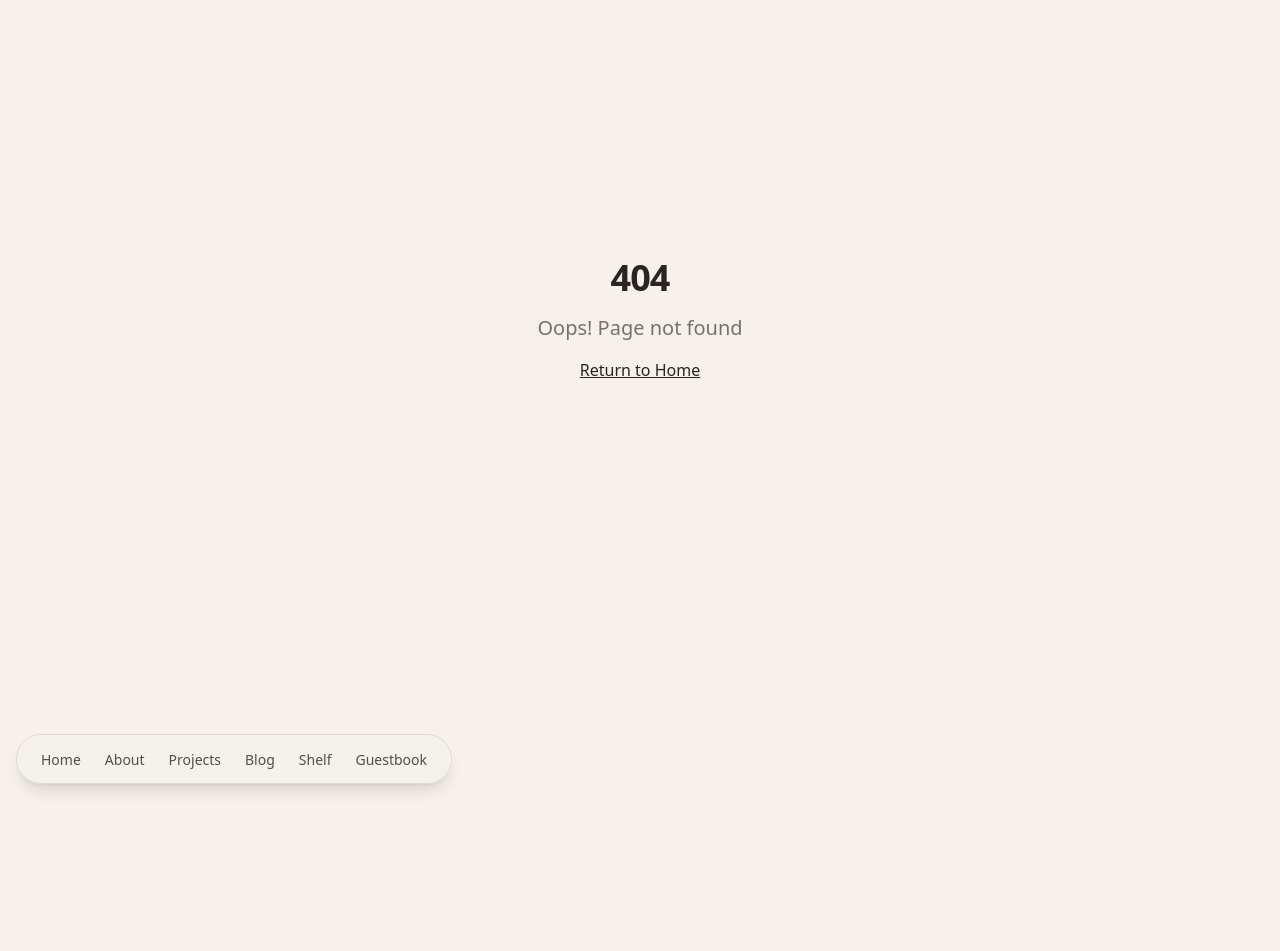
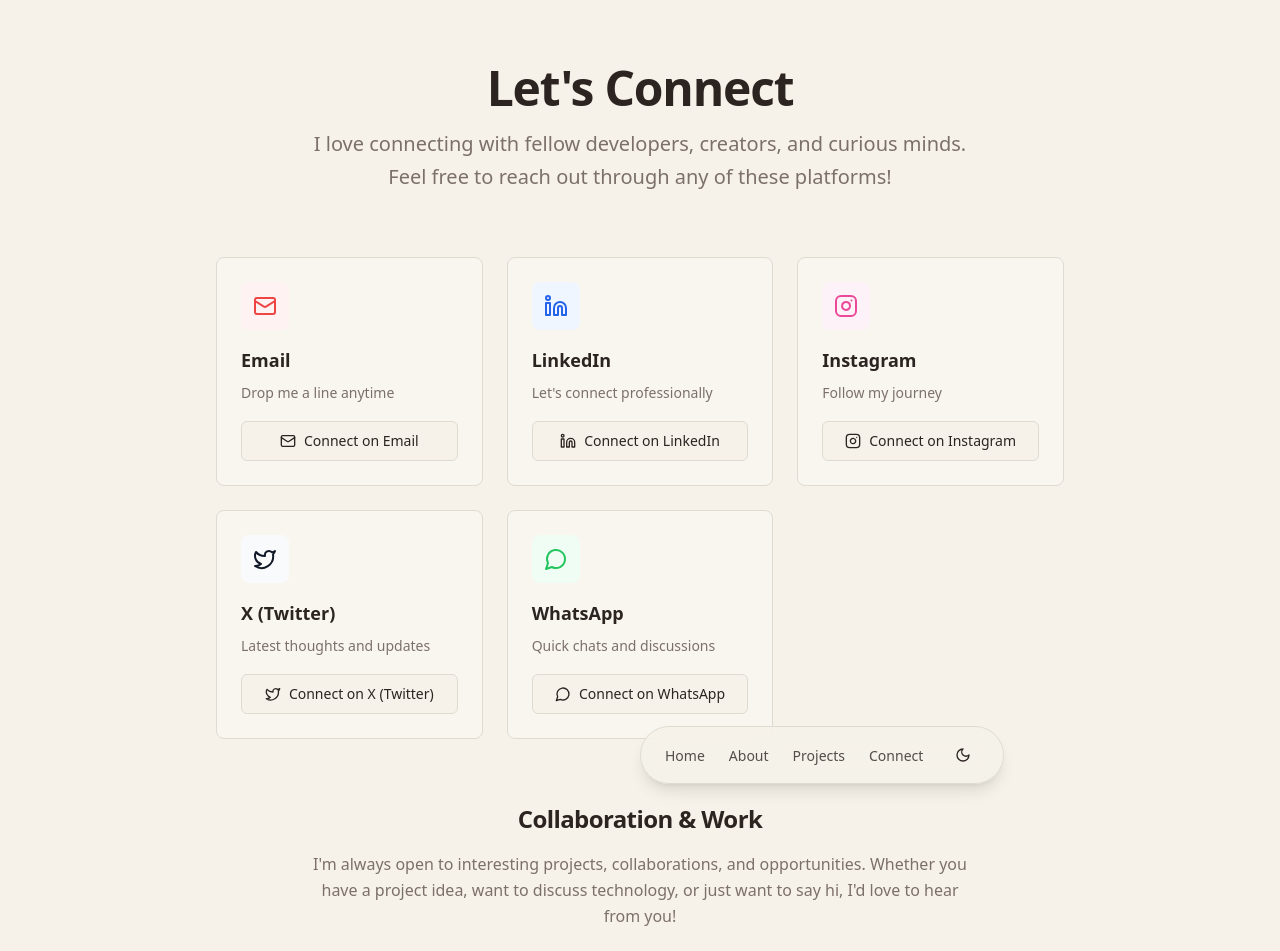
Before and after one commit to YuvrajZende/yuvrajzende.github.io, a React (Vite) app: page /connect in a window 1280 px wide. Before the commit this address had no page. Shown: the top 951 px of the page. Before the commit the page ends 800 px from the top, so only its background shows below. Built offline with nearby package versions, Linux system fonts and the light colour scheme.

Commit message:
Refactor floating navigation bar
Align the navigation bar to the center, include home, about, project, and connect links, and add light/dark mode functionality.

```diff
--- a/src/App.tsx
+++ b/src/App.tsx
@@ -3,18 +3,18 @@ import { Toaster as Sonner } from "@/components/ui/sonner";
 import { TooltipProvider } from "@/components/ui/tooltip";
 import { QueryClient, QueryClientProvider } from "@tanstack/react-query";
 import { BrowserRouter, Routes, Route } from "react-router-dom";
+import { ThemeProvider } from "next-themes";
 import Index from "./pages/Index";
 import About from "./pages/About";
 import Projects from "./pages/Projects";
-import Blog from "./pages/Blog";
-import Shelf from "./pages/Shelf";
-import Guestbook from "./pages/Guestbook";
+import Connect from "./pages/Connect";
 import NotFound from "./pages/NotFound";
 
 const queryClient = new QueryClient();
 
 const App = () => (
   <QueryClientProvider client={queryClient}>
+    <ThemeProvider attribute="class" defaultTheme="system" enableSystem>
       <TooltipProvider>
         <Toaster />
         <Sonner />
@@ -23,14 +23,13 @@ const App = () => (
             <Route path="/" element={<Index />} />
             <Route path="/about" element={<About />} />
             <Route path="/projects" element={<Projects />} />
-          <Route path="/blog" element={<Blog />} />
-          <Route path="/shelf" element={<Shelf />} />
-          <Route path="/guestbook" element={<Guestbook />} />
+            <Route path="/connect" element={<Connect />} />
             {/* ADD ALL CUSTOM ROUTES ABOVE THE CATCH-ALL "*" ROUTE */}
             <Route path="*" element={<NotFound />} />
           </Routes>
         </BrowserRouter>
       </TooltipProvider>
+    </ThemeProvider>
   </QueryClientProvider>
 );
 
--- a/src/components/FloatingNavigation.tsx
+++ b/src/components/FloatingNavigation.tsx
@@ -1,24 +1,29 @@
 import { useState } from 'react'
 import { motion } from 'framer-motion'
 import { Link } from 'react-router-dom'
+import { Sun, Moon } from 'lucide-react'
+import { useTheme } from 'next-themes'
 
 const FloatingNavigation = () => {
   const [isVisible, setIsVisible] = useState(true)
+  const { theme, setTheme } = useTheme()
 
   const navItems = [
     { name: "Home", href: "/" },
     { name: "About", href: "/about" },
     { name: "Projects", href: "/projects" },
-    { name: "Blog", href: "/blog" },
-    { name: "Shelf", href: "/shelf" },
-    { name: "Guestbook", href: "/guestbook" },
+    { name: "Connect", href: "/connect" },
   ]
+
+  const toggleTheme = () => {
+    setTheme(theme === 'dark' ? 'light' : 'dark')
+  }
 
   return (
     <motion.div
       initial={{ opacity: 0, y: 50 }}
       animate={{ opacity: isVisible ? 1 : 0.7, y: 0 }}
-      className="fixed bottom-4 left-4 z-50"
+      className="fixed bottom-4 left-1/2 transform -translate-x-1/2 z-50"
     >
       <nav className="bg-background/80 backdrop-blur-md border border-border rounded-full px-6 py-3 shadow-lg">
         <div className="flex items-center space-x-6">
@@ -42,6 +47,20 @@ const FloatingNavigation = () => {
               </Link>
             </motion.div>
           ))}
+
+          <motion.button
+            onClick={toggleTheme}
+            whileHover={{ scale: 1.05 }}
+            whileTap={{ scale: 0.95 }}
+            className="p-2 rounded-full hover:bg-accent transition-colors"
+            aria-label="Toggle theme"
+          >
+            {theme === 'dark' ? (
+              <Sun className="w-4 h-4" />
+            ) : (
+              <Moon className="w-4 h-4" />
+            )}
+          </motion.button>
         </div>
       </nav>
     </motion.div>
--- /dev/null
+++ b/src/pages/Connect.tsx
@@ -0,0 +1,120 @@
+import FloatingNavigation from "@/components/FloatingNavigation";
+import { Mail, Linkedin, Instagram, Twitter, MessageCircle } from "lucide-react";
+import { Button } from "@/components/ui/button";
+
+const Connect = () => {
+  const contactMethods = [
+    {
+      name: "Email",
+      description: "Drop me a line anytime",
+      icon: Mail,
+      link: "mailto:hello@devwtf.in",
+      color: "text-red-500",
+      bgColor: "bg-red-50 dark:bg-red-900/20"
+    },
+    {
+      name: "LinkedIn",
+      description: "Let's connect professionally",
+      icon: Linkedin,
+      link: "https://linkedin.com/in/skidgod",
+      color: "text-blue-600",
+      bgColor: "bg-blue-50 dark:bg-blue-900/20"
+    },
+    {
+      name: "Instagram",
+      description: "Follow my journey",
+      icon: Instagram,
+      link: "https://instagram.com/skidgod",
+      color: "text-pink-500",
+      bgColor: "bg-pink-50 dark:bg-pink-900/20"
+    },
+    {
+      name: "X (Twitter)",
+      description: "Latest thoughts and updates",
+      icon: Twitter,
+      link: "https://x.com/skidgod",
+      color: "text-gray-900 dark:text-gray-100",
+      bgColor: "bg-gray-50 dark:bg-gray-900/20"
+    },
+    {
+      name: "WhatsApp",
+      description: "Quick chats and discussions",
+      icon: MessageCircle,
+      link: "https://wa.me/+919876543210",
+      color: "text-green-500",
+      bgColor: "bg-green-50 dark:bg-green-900/20"
+    }
+  ];
+
+  return (
+    <div className="min-h-screen bg-background">
+      <FloatingNavigation />
+      <main className="w-full max-w-4xl mx-auto px-6 pt-16">
+        <div className="mb-16 text-center">
+          <h1 className="text-5xl font-bold mb-4">Let's Connect</h1>
+          <p className="text-xl text-muted-foreground leading-relaxed max-w-2xl mx-auto">
+            I love connecting with fellow developers, creators, and curious minds.
+            Feel free to reach out through any of these platforms!
+          </p>
+        </div>
+
+        <div className="grid grid-cols-1 md:grid-cols-2 lg:grid-cols-3 gap-6 mb-16">
+          {contactMethods.map((method, index) => (
+            <div
+              key={method.name}
+              className="border border-border rounded-lg p-6 hover:border-accent/50 transition-all duration-200 hover:shadow-md bg-card group"
+            >
+              <div className={`w-12 h-12 ${method.bgColor} rounded-lg flex items-center justify-center mb-4 group-hover:scale-110 transition-transform duration-200`}>
+                <method.icon className={`w-6 h-6 ${method.color}`} />
+              </div>
+
+              <h3 className="font-semibold text-lg mb-2">{method.name}</h3>
+              <p className="text-muted-foreground text-sm mb-4 leading-relaxed">
+                {method.description}
+              </p>
+
+              <Button asChild variant="outline" className="w-full">
+                <a
+                  href={method.link}
+                  target="_blank"
+                  rel="noopener noreferrer"
+                  className="inline-flex items-center gap-2"
+                >
+                  <method.icon className="w-4 h-4" />
+                  Connect on {method.name}
+                </a>
+              </Button>
+            </div>
+          ))}
+        </div>
+
+        <div className="text-center pb-16">
+          <div className="max-w-2xl mx-auto">
+            <h2 className="text-2xl font-semibold mb-4">Collaboration & Work</h2>
+            <p className="text-muted-foreground leading-relaxed mb-6">
+              I'm always open to interesting projects, collaborations, and opportunities.
+              Whether you have a project idea, want to discuss technology, or just want to say hi,
+              I'd love to hear from you!
+            </p>
+            <div className="flex flex-wrap justify-center gap-4">
+              <Button asChild>
+                <a href="mailto:hello@devwtf.in">
+                  <Mail className="w-4 h-4 mr-2" />
+                  Get in Touch
+                </a>
+              </Button>
+              <Button asChild variant="outline">
+                <a href="https://linkedin.com/in/skidgod" target="_blank" rel="noopener noreferrer">
+                  <Linkedin className="w-4 h-4 mr-2" />
+                  View Profile
+                </a>
+              </Button>
+            </div>
+          </div>
+        </div>
+      </main>
+    </div>
+  );
+};
+
+export default Connect;
```
Lines whose indentation alone changed are shown as unchanged.
